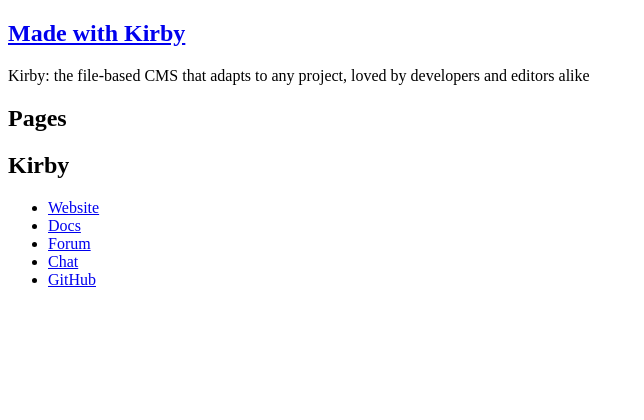
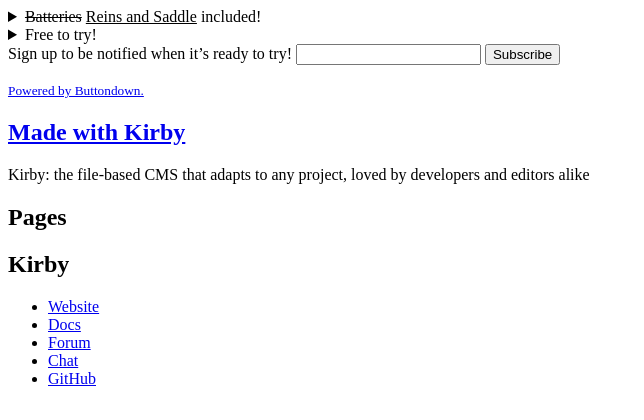
Before and after one commit to piepworks/bh-marketing, a PHP site: the page made by site/templates/home.php in a window 1280 px wide. Shown: the top 420 px of the page, without its empty margins (0-644 px from the left). Run offline with PHP 8.4, Linux system fonts and the light colour scheme; the template is opened without the code that fills it, so the values that code supplies are empty.

Commit message:
Create a nicer homepage.

```diff
--- a/site/layouts/default.php
+++ b/site/layouts/default.php
@@ -16,7 +16,7 @@
 <head>
   <meta charset="utf-8">
   <meta name="viewport" content="width=device-width,initial-scale=1.0">
-  <title><?= $site->title()->esc() ?> | <?= $page->title()->esc() ?></title>
+  <title><?= $page->title()->esc() ?></title>
 
   <?php
   /*
--- a/site/snippets/intro.php
+++ b/site/snippets/intro.php
@@ -15,6 +15,6 @@
 <header class="h1">
   <h1><?= $page->headline()->or($page->title())->esc() ?></h1>
   <?php if ($page->subheadline()->isNotEmpty()): ?>
-  <p class="color-grey"><?= $page->subheadline()->esc() ?></p>
+  <p class="color-grey"><?= $page->subheadline()->esc()->kirbytext() ?></p>
   <?php endif ?>
 </header>
--- a/site/templates/home.php
+++ b/site/templates/home.php
@@ -29,5 +29,28 @@
 */
 ?>
 <?php if (!$page->text()->isEmpty()): ?>
-    <?= $page->text() ?>
+  <?= smartypants($page->text()->kirbytext()) ?>
 <?php endif ?>
+
+<details>
+  <summary role="button" class="primary"><del>Batteries</del> <u>Reins and Saddle</u> included!</summary>
+  <ul>
+    <li>🐍 Uses Django’s built-in <a href="https://docs.djangoproject.com/en/stable/ref/django-admin/#cmdoption-startapp-template">django-admin --template option</a>.</li>
+    <li>🫥 Sets up <a href="https://docs.djangoproject.com/en/stable/topics/auth/customizing/#auth-custom-user">a custom User model</a>.</li>
+    <li>🎁 <a href="https://pypi.org/project/pip-tools/">pip-compile</a> for easy dependency management.</li>
+    <li>📐 <a href="https://pre-commit.com">pre-commit</a> to keep your code clean and working properly.</li>
+    <li>🫀 Sets you up to build <a href="https://developer.mozilla.org/en-US/docs/Glossary/Progressive_Enhancement">progressively-enhanced</a>, accessible websites and applications.</li>
+  </ul>
+</details>
+
+<details>
+  <summary role="button" class="primary">Free to try!</summary>
+  <p>Only pay when you’re ready to launch your project! We want to make sure you get exactly what you need before money changes hands.</p>
+</details>
+
+<form action="https://buttondown.email/api/emails/embed-subscribe/blaze.horse" method="post" class="embeddable-buttondown-form">
+  <label for="bd-email">Sign up to be notified when it’s ready to try!</label>
+  <input type="email" name="email" id="bd-email" />
+  <input type="submit" value="Subscribe" />
+  <p><small><a href="https://buttondown.email/refer/blaze.horse" target="_blank">Powered by Buttondown.</a></small></p>
+</form>
```
Lines whose indentation alone changed are shown as unchanged.
